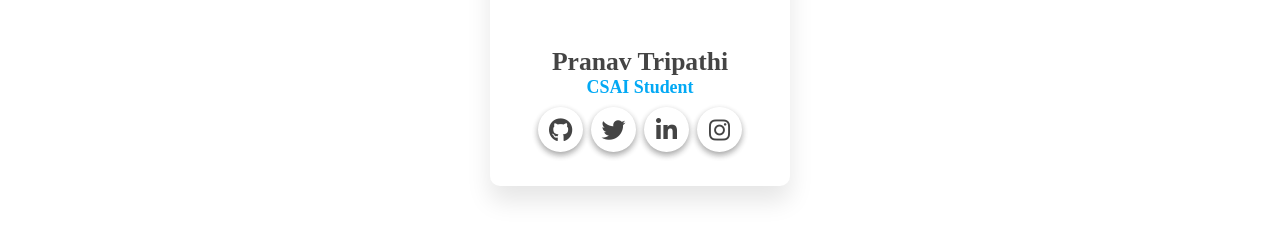
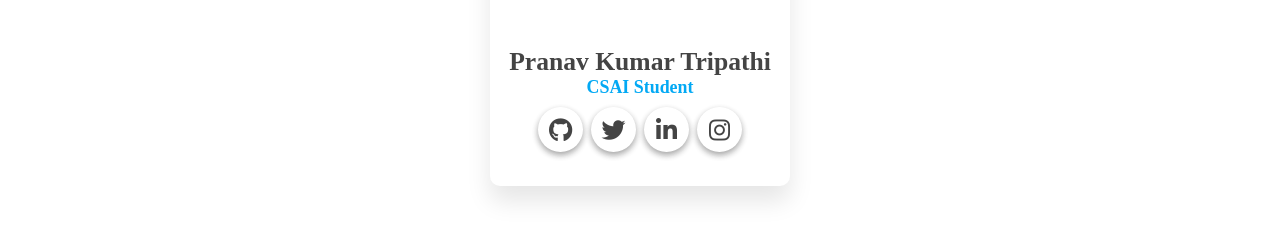
Before and after one commit to VishaaLPandey/session, a plain HTML site: page index.html in a window 1280 px wide. Shown: the part 414-654 px from the top of the page. Drawn offline with Linux system fonts and the light colour scheme.

Commit message:
added name

```diff
--- a/index.html
+++ b/index.html
@@ -16,7 +16,7 @@
         </div>
         <div class="content">
             <div class="detail">
-                <h2>Pranav Tripathi<br /><span>CSAI Student</span></h2>
+                <h2>Pranav Kumar Tripathi<br /><span>CSAI Student</span></h2>
                 <ul class="sci">
                     <li>
                         <a target="_blank" href="https://github.com/prnvtripathi"><i class="fab fa-github"></i></a>
```
